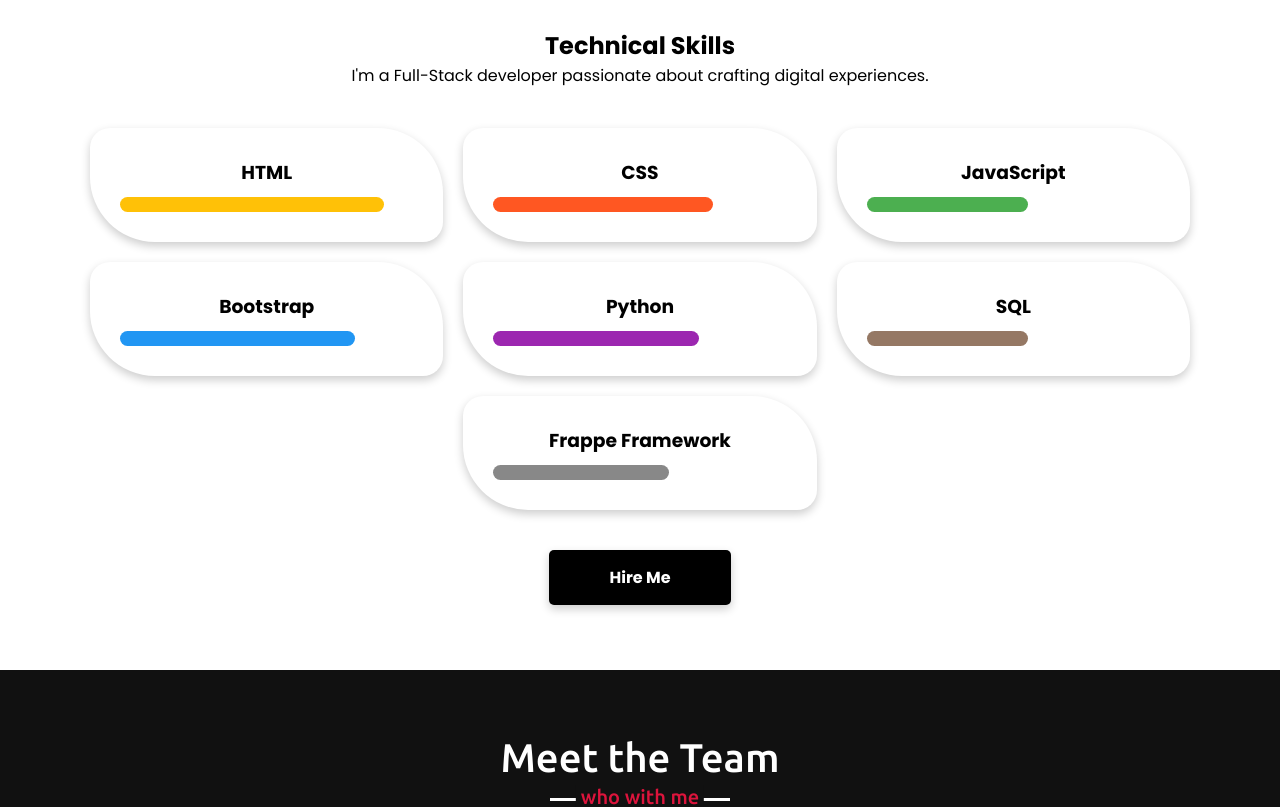
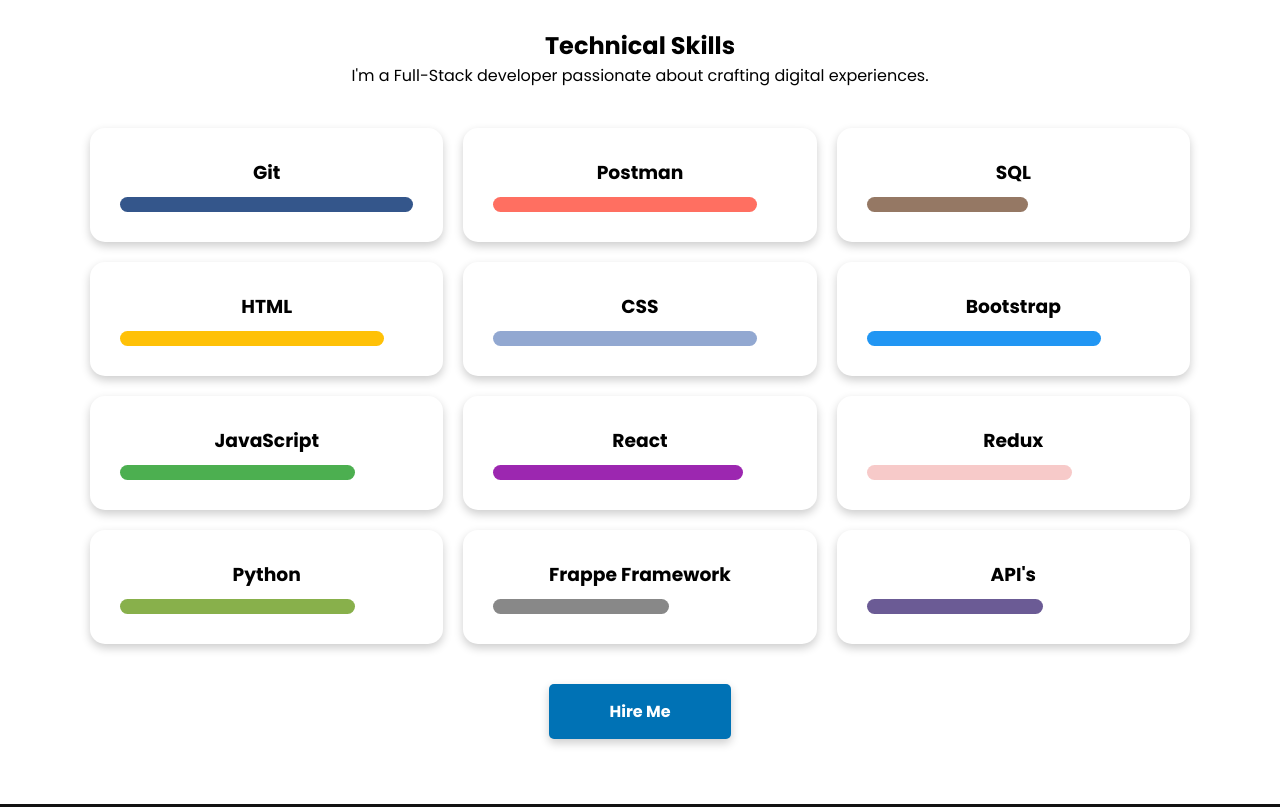
Before and after one commit to manzoorsofi/Personal_Portfolio, a plain HTML site: page index.html in a window 1280 px wide. Shown: the part 1500-2307 px from the top of the page. Drawn offline with nearby package versions, Linux system fonts and the light colour scheme.

Commit message:
addd skills and resume

```diff
--- a/index.html
+++ b/index.html
@@ -49,22 +49,6 @@
         <div class="text-2">Manzoor sofi</div>
         <div class="text-3">And I'm a <span class="typing"></span>
         </div>
-        <!-- <div class="area">
-          <ul class="circles">
-            <li></li>
-            <li></li>
-            <li></li>
-            <li></li>
-            <li></li>
-            <li></li>
-            <li></li>
-            <li></li>
-            <li></li>
-            <li></li>
-
-          </ul>
-        </div> -->
-        <!-- <a href="#contact">Hire me</a> -->
       </div>
     </div>
   </section>
@@ -79,8 +63,8 @@
         </div>
         <div class="column right">
           <div class="text">I'm Manzoor and I'm a <span class="typing-2"></span></div>
-          <p>Dedicated and passionate about the coding stuff.</p>
-          <a id="pdfLink" href="#">View CV</a>
+          <p>Devoted and deeply passionate about coding endeavors.</p>
+          <a href="https://drive.google.com/file/d/1Fqi-Xvjl3QsdSykhoXJcq2a3RRl0WPGT/view?usp=drive_link"  href="#!">View CV</a>
           <div class="pdf-modal">
             <div class="pdf-container">
               <object class="pdf-object" data="res.pdf" type="application/pdf">
@@ -127,36 +111,59 @@
         <div class="skills-cards">
           <div class="skills-row">
             <div class="skill-card">
+              <h3>Git</h3>
+              <a href="#" class="skill-link" style="width: 100%; background-color: #34568B;"></a>
+            </div>
+            <div class="skill-card">
+              <h3>Postman</h3>
+              <a href="#" class="skill-link" style="width: 90%; background-color: #FF6F61;"></a>
+            </div>
+            <div class="skill-card">
+              <h3>SQL</h3>
+              <a href="#" class="skill-link" style="width: 55%; background-color: #957864;"></a>
+            </div>
+            <div class="skill-card">
               <h3>HTML</h3>
               <a href="#" class="skill-link" style="width: 90%; background-color: #FFC107;"></a>
             </div>
             <div class="skill-card">
               <h3>CSS</h3>
-              <a href="#" class="skill-link" style="width: 75%; background-color: #FF5722;"></a>
-            </div>
-            <div class="skill-card">
-              <h3>JavaScript</h3>
-              <a href="#" class="skill-link" style="width: 55%; background-color: #4CAF50;"></a>
+              <a href="#" class="skill-link" style="width: 90%; background-color: #92A8D1;"></a>
             </div>
             <div class="skill-card">
               <h3>Bootstrap</h3>
               <a href="#" class="skill-link" style="width: 80%; background-color:   #2196F3;"></a>
             </div>
             <div class="skill-card">
-              <h3>Python</h3>
-              <a href="#" class="skill-link" style="width: 70%; background-color: #9C27B0;"></a>
+              <h3>JavaScript</h3>
+              <a href="#" class="skill-link" style="width: 80%; background-color: #4CAF50;"></a>
             </div>
             <div class="skill-card">
-              <h3>SQL</h3>
-              <a href="#" class="skill-link" style="width: 55%; background-color: #957864;"></a>
+              <h3>React</h3>
+              <a href="#" class="skill-link" style="width: 85%; background-color: #9C27B0;"></a>
             </div>
+            <div class="skill-card">
+              <h3>Redux</h3>
+              <a href="#" class="skill-link" style="width: 70%; background-color: #F7CAC9;"></a>
+            </div>
+
+            <div class="skill-card">
+              <h3>Python</h3>
+              <a href="#" class="skill-link" style="width: 80%; background-color: #88B04B;"></a>
+            </div>
+
             <div class="skill-card">
               <h3>Frappe Framework</h3>
               <a href="#" class="skill-link" style="width: 60%; background-color: #888;"></a>
             </div>
+            <div class="skill-card">
+              <h3>API's</h3>
+              <a href="#" class="skill-link" style="width: 60%; background-color: #6B5B95;"></a>
+            </div>
+
           </div>
           <div class="hire-button-container">
-            <a href="#" class="hire-button">Hire Me</a>
+            <a href="#scroll" class="hire-button">Hire Me</a>
           </div>
         </div>
       </div>
@@ -222,7 +229,7 @@
 
   <!-- contact section start -->
   <section class="contact" id="contact">
-    <div class="max-width">
+    <div class="max-width" id="scroll">
       <h2 class="title">Contact me</h2>
       <div class="contact-content">
         <div class="column left">
@@ -270,7 +277,7 @@
               <textarea name="message" cols="30" rows="10" placeholder="Message.." required></textarea>
             </div>
             <div class="button-area">
-              <button type="submit">Send message</button>
+              <a href="/sucess.html" type="submit">Send message</a>
             </div>
           </form>
         </div>
--- a/style.css
+++ b/style.css
@@ -319,10 +319,10 @@
 .about .about-content .right a:hover {
 	transform: scale(1.05);
 }
-.about .about-content .right a:hover {
+/* .about .about-content .right a:hover {
 	color: black;
 	background: none;
-}
+} */
 
 /* services section styling */
 .services,
@@ -418,7 +418,7 @@
 	background-color: #fff;
 	padding: 20px;
 	box-shadow: 0 4px 10px rgba(0, 0, 0, 0.1);
-	border-radius: 10px;
+	/* border-radius: 10px; */
 	text-align: center;
 	transition: transform 0.3s ease-in-out;
 	cursor: pointer;
@@ -427,10 +427,11 @@
 	text-align: center;
 	padding: 30px;
 	box-shadow: 0 4px 10px rgba(0, 0, 0, 0.1);
-	border-radius: 10px;
+	/* border-radius: 10px; */
 	transition: transform 0.3s ease-in-out;
 	cursor: pointer;
-	border-radius: 20px 65px 20px;
+	/* border-radius: 20px 65px 20px; */
+	border-radius: 15px;
 }
 
 .skills .skill-link {
@@ -467,7 +468,7 @@
 .hire-button {
 	display: inline-block;
 	padding: 15px 60px;
-	background-color: black;
+	background-color:#0072B5;
 	color: #fff;
 	font-weight: bold;
 	border-radius: 5px;
@@ -625,12 +626,13 @@
 	display: flex;
 	align-items: center;
 }
-.right form .button-area button {
+.right form .button-area a {
 	color: #fff;
 	display: block;
 	width: 160px !important;
-	height: 45px;
+	padding:8px;
 	outline: none;
+	text-align: center;
 	font-size: 18px;
 	font-weight: 500;
 	border-radius: 6px;
@@ -640,7 +642,7 @@
 	border: 2px solid crimson;
 	transition: all 0.3s ease;
 }
-.right form .button-area button:hover {
+.right form .button-area a:hover {
 	color: crimson;
 	background: none;
 }
```
Also changed, not shown: 1 other file.
